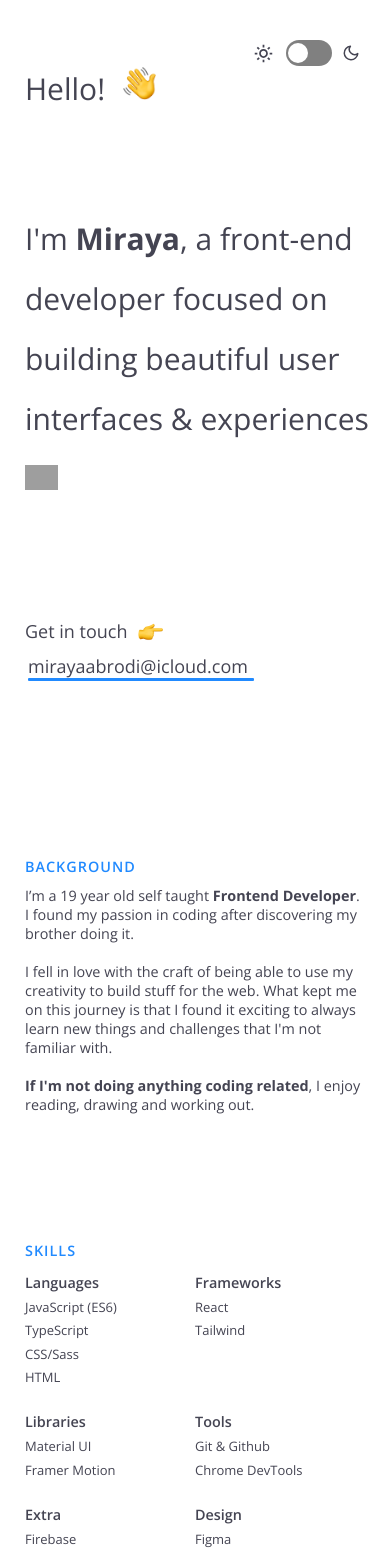
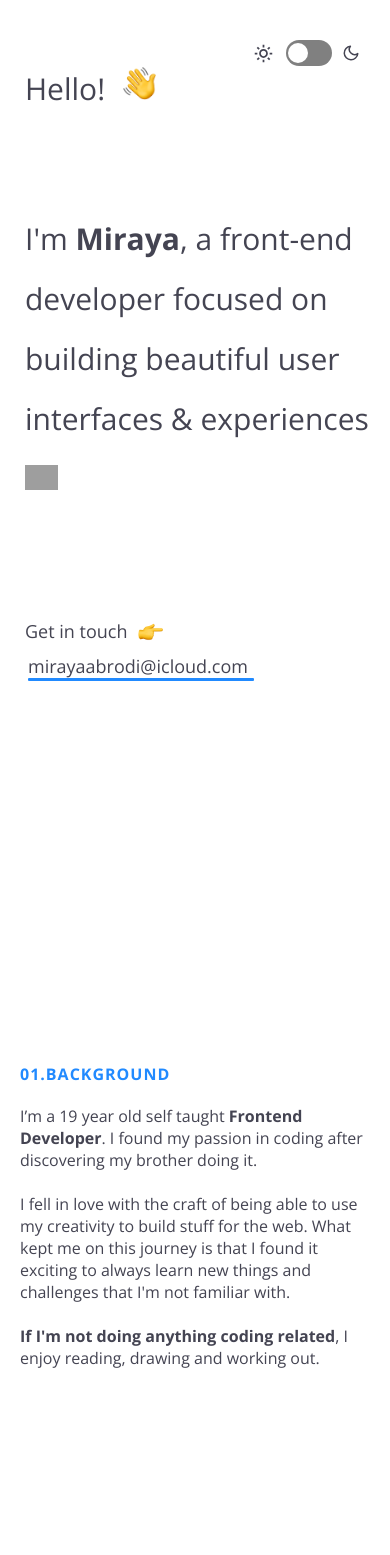
Before and after one commit to mirayatech/V3-Portfolio, a React (Vite) app: page / in a window 390 px wide. Shown: the top 1555 px of the page. Built offline with nearby package versions, Linux system fonts and the light colour scheme; grey boxes are pictures that could not be loaded.

Commit message:
redo about component

```diff
--- a/package.json
+++ b/package.json
@@ -17,6 +17,7 @@
     "react-simple-typewriter": "^4.0.2"
   },
   "devDependencies": {
+    "@iconify/react": "^4.0.0",
     "@types/react": "^18.0.17",
     "@types/react-dom": "^18.0.6",
     "@vitejs/plugin-react": "^2.1.0",
--- a/src/components/about/about.css
+++ b/src/components/about/about.css
@@ -1,129 +1,86 @@
-.about {
+@import url("../../App.css");
+#about {
   height: 100vh;
+  display: flex;
+  align-items: center;
+  justify-content: space-evenly;
+}
+
+#about .wrapper {
   display: flex;
   flex-direction: column;
   justify-content: center;
 }
 
-.about .wrapper {
-  margin: auto;
-  display: flex;
-  justify-content: center;
+#about .wrapper {
+  max-width: 500px;
 }
 
-.about .wrapper:first-child {
-  max-width: 800px;
+#about .wrapper .about__title,
+#about .wrapper .about__title .primary-color {
+  font-size: calc(18 / 16 * 1rem);
+  letter-spacing: 1px;
+  margin-bottom: 30px;
+  font-weight: 700;
+  text-transform: uppercase;
 }
 
-.about .wrapper .about__title {
-  letter-spacing: 1px;
-  margin-right: 50px;
-  font-weight: 600;
-  text-transform: uppercase;
-  /* color: var(--blue-light-theme); */
+#about .wrapper .about__title .primary-color {
+  color: var(--blue-light-theme);
 }
 
-.about .wrapper .about__title.last {
-  margin-right: 50px;
-}
-.about .wrapper__skills {
-  width: 600px;
-  display: grid;
-  grid-gap: 20px 0;
-  grid-template-columns: repeat(auto-fit, 200px);
+#about .wrapper p {
+  font-weight: 400;
+  text-align: justify;
+  font-size: calc(18 / 16 * 1rem);
 }
 
-.about .wrapper:nth-child(2) ul h3 {
+/* #about .wrapper .thick__text {
   font-weight: 600;
-  line-height: 1.8;
-  color: var(--black);
-}
+} */
 
-.about .wrapper:nth-child(2) ul {
-  margin: 0 25px;
-  list-style: none;
-}
-
-.about .wrapper:nth-child(2) ul li {
-  line-height: 1.8;
-  font-weight: 300;
-  font-size: calc(14 / 16 * 1rem);
-}
-
-@media screen and (max-width: 820px) {
-  .about .wrapper:first-child {
-    max-width: 650px;
+@media screen and (max-width: 800px) {
+  #about {
+    align-items: center;
+    flex-direction: column-reverse;
+    justify-content: center;
   }
 
-  .about .wrapper__skills {
-    width: 450px;
-    grid-template-columns: repeat(auto-fit, 200px);
+  #about img {
+    display: none;
   }
 }
 
-@media screen and (max-width: 660px) {
-  .about .wrapper:first-child {
-    max-width: 500px;
+@media screen and (max-width: 690px) {
+  #about .wrapper {
+    max-width: 400px;
   }
 
-  .about .wrapper__skills {
-    width: 350px;
-    grid-template-columns: repeat(auto-fit, 170px);
+  #about .wrapper .about__title,
+  #about .wrapper .about__title .primary-color {
+    font-size: calc(18 / 16 * 1rem);
+
+    margin-bottom: 30px;
   }
 
-  .about .wrapper .about__title {
-    font-size: 0.9rem;
-    margin-right: 20px;
-  }
-  .about .wrapper p {
-    font-size: 0.9rem;
-  }
-
-  .about .wrapper .about__title.last {
-    margin-right: 0px;
-  }
-
-  .about .wrapper p .thick__text {
-    font-size: 0.9rem;
-  }
-
-  .about .wrapper:nth-child(2) ul h3 {
-    font-size: 0.9rem;
-  }
-
-  .about .wrapper:nth-child(2) ul {
-    margin: 0 25px;
-  }
-
-  .about .wrapper:nth-child(2) ul li {
-    font-weight: 400;
-    font-size: calc(13 / 16 * 1rem);
+  #about .wrapper p {
+    font-size: calc(18 / 16 * 1rem);
   }
 }
 
-@media screen and (max-width: 500px) {
-  .about .wrapper {
-    margin: auto;
-    display: flex;
-    flex-direction: column;
-    justify-content: center;
+@media screen and (max-width: 470px) {
+  #about .wrapper {
+    max-width: 350px;
   }
 
-  .about .wrapper:first-child {
-    max-width: 340px;
+  #about .wrapper .about__title,
+  #about .wrapper .about__title .primary-color {
+    font-size: 1rem;
+    margin-bottom: 20px;
   }
 
-  .about .wrapper__skills {
-    width: 340px;
-    grid-template-columns: repeat(auto-fit, 170px);
-  }
-
-  .about .wrapper .about__title {
-    margin-right: 0;
-    margin-bottom: 10px;
-  }
-
-  .about .wrapper:nth-child(2) ul {
-    margin: 0;
+  #about .wrapper p {
+    font-size: 1rem;
+    text-align: left;
   }
 }
--- a/src/components/about/about.tsx
+++ b/src/components/about/about.tsx
@@ -1,9 +1,11 @@
 import "./about.css";
+import "./darkmode.css";
 import "../../App.css";
-import { Skill } from "./skill";
 import { useInView } from "react-intersection-observer";
 import { motion, useAnimation } from "framer-motion";
 import { useEffect } from "react";
+
+import technologist from "../../assets/emojis/technologist.png";
 
 export function About() {
   const { ref, inView } = useInView({ threshold: 0.2 });
@@ -15,7 +17,7 @@ export function About() {
       animation.start({
         opacity: 1,
         transition: {
-          // delay: 0.1,
+          delay: 0.5,
           duration: 0.5,
         },
       });
@@ -28,9 +30,11 @@ export function About() {
   }, [inView]);
 
   return (
-    <div className="about">
-      <motion.div animate={animation} ref={ref} className="wrapper">
-        <h3 className="about__title">Background</h3>
+    <motion.div animate={animation} ref={ref} id="about">
+      <div className="wrapper">
+        <h3 className="about__title">
+          <span className="primary-color">01.</span>Background
+        </h3>
 
         <p>
           I’m a 19 year old self taught{" "}
@@ -48,9 +52,10 @@ export function About() {
           </span>
           , I enjoy reading, drawing and working out.
         </p>
-      </motion.div>
-
-      <Skill />
-    </div>
+      </div>
+      <div className="about__img">
+        <img src={technologist} alt="emoji technologist" />
+      </div>
+    </motion.div>
   );
 }
--- /dev/null
+++ b/src/components/about/darkmode.css
@@ -0,0 +1,20 @@
+@import url("../../App.css");
+
+/*
+  --background-color: var(--body--dark-theme);
+  --title: var(--title-dark-theme);
+  --text: var(--text-dark-theme);
+  --blue: var(--blue-dark-theme); */
+
+body.dark .about__title,
+body.dark #about .wrapper .thick__text {
+  color: var(--title);
+}
+
+body.dark #about .wrapper p {
+  color: var(--text);
+}
+
+body.dark #about .wrapper p {
+  color: var(--text);
+}
```
